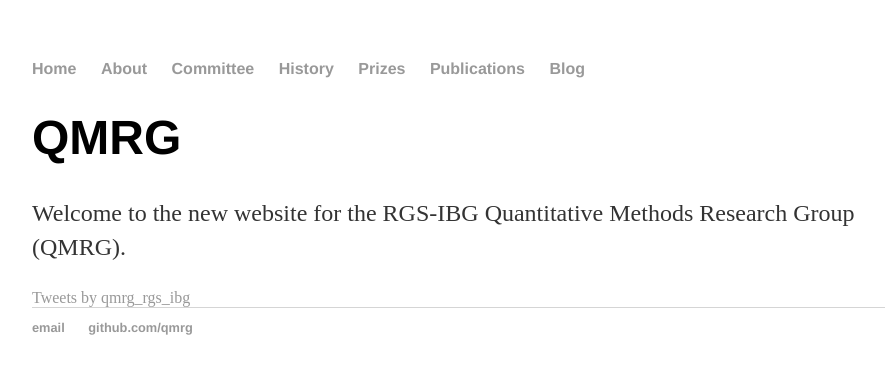
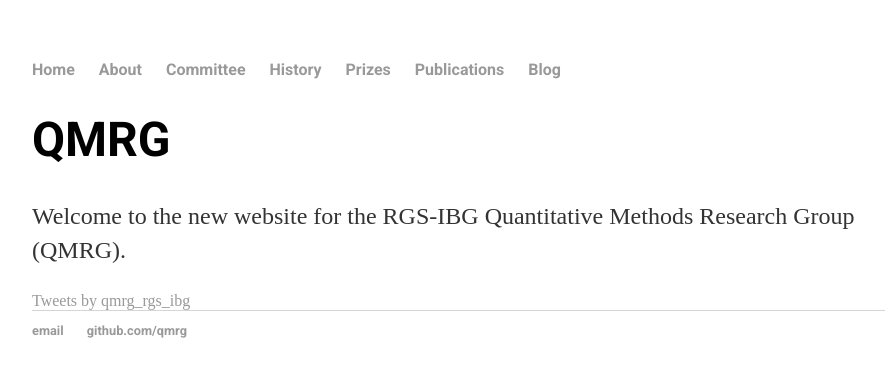
Before and after one commit to qmrg/qmrg.github.io, a Jekyll site: the page built from index.md, in a window 1280 px wide. Shown: the top 377 px of the page, without its empty margins (160-1045 px from the left). Built offline with Jekyll 4.4.1, drawn with Linux system fonts in a browser that asks for light colours; comment, search, counter and statistics services are not loaded.

Commit message:
chng font

```diff
--- a/css/main.css
+++ b/css/main.css
@@ -1,9 +1,12 @@
+@import url("https://fonts.googleapis.com/css?family=Roboto:400,500,700&display=swap");
+@import url("https://fonts.googleapis.com/css?family=Roboto+Mono|Fira+Mono&display=swap");
+
 body {
     margin: 60px auto;
     width: 70%;
 }
 nav ul, footer ul {
-    font-family:'Helvetica', 'Arial', 'Sans-Serif';
+    font-family:'Roboto', 'Arial', 'Sans-Serif';
     padding: 0px;
     list-style: none;
     font-weight: bold;
@@ -21,7 +24,7 @@
 }
 h1 {
     font-size: 3em;
-    font-family:'Helvetica', 'Arial', 'Sans-Serif';
+    font-family:'Roboto', 'Arial', 'Sans-Serif';
 }
 p {
     font-size: 1.5em;
```
